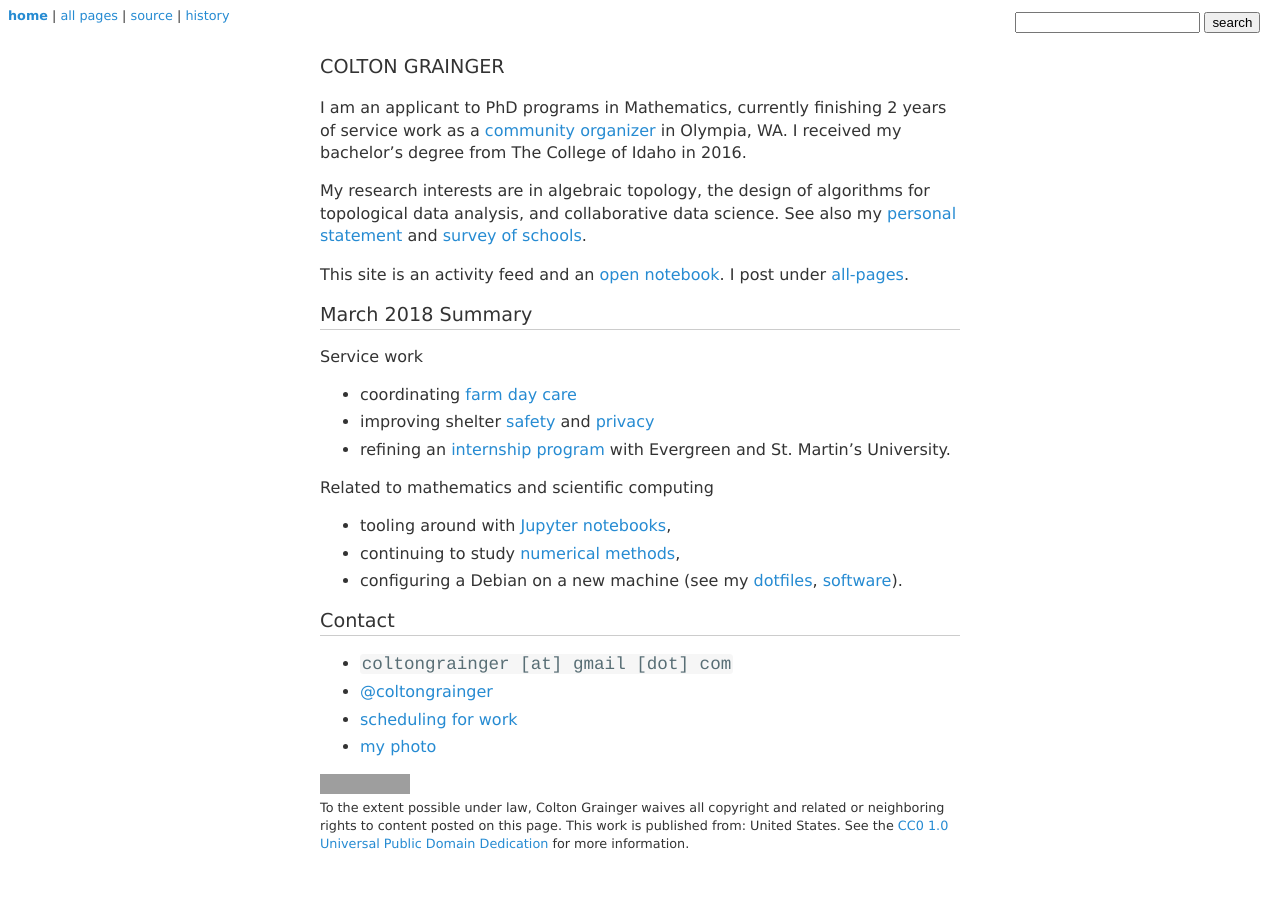
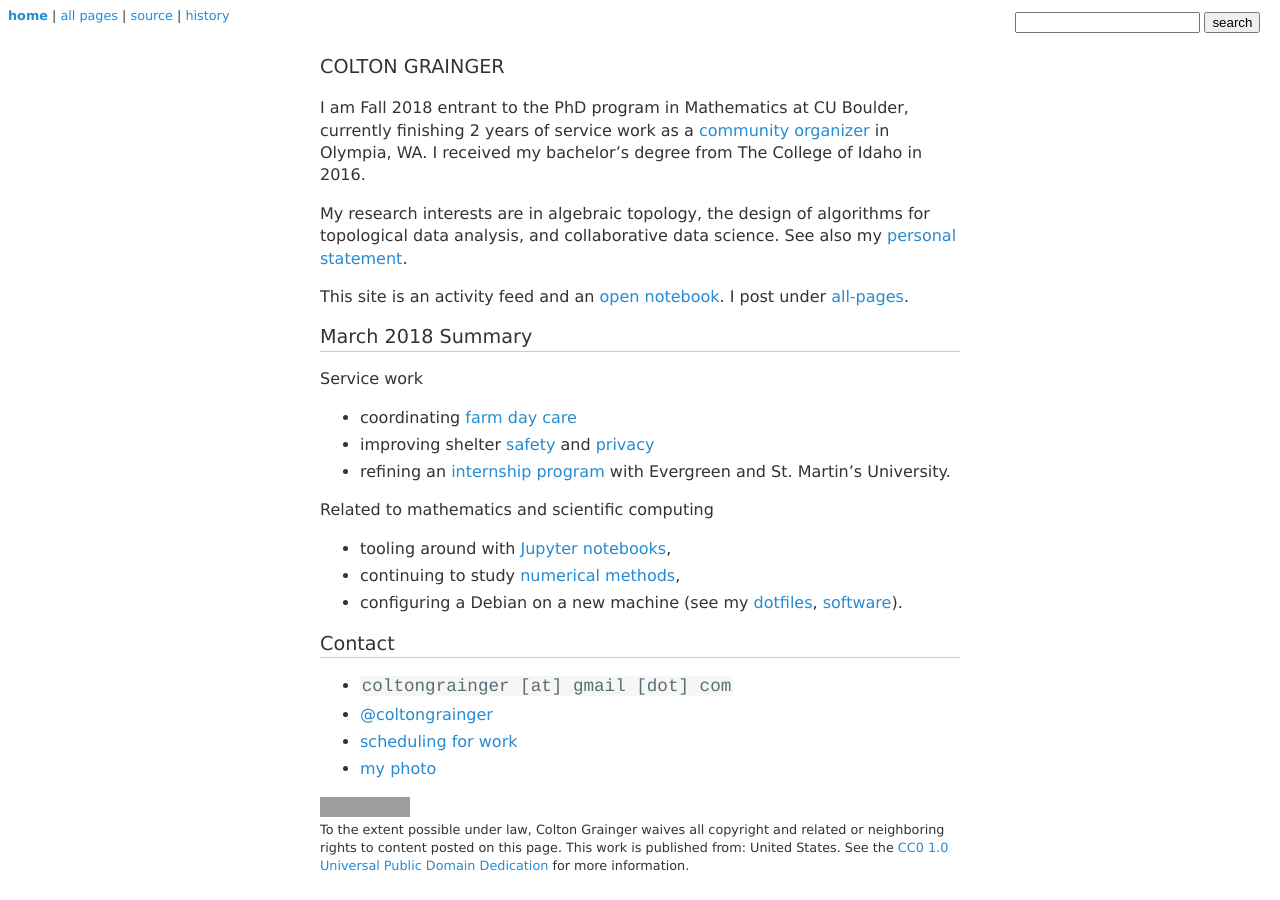
Before and after one commit to coltongrainger/blog, a Jekyll site: the page built from index.md, in a window 1280 px wide. Built offline with Jekyll 4.4.1, drawn with Linux system fonts in a browser that asks for light colours; our own code applies the rules of GitHub Pages for plain Markdown files; grey boxes are pictures that could not be loaded.

Commit message:
accepted to CU Boulder

```diff
--- a/index.md
+++ b/index.md
@@ -8,9 +8,9 @@ date: 2017-07-15
 
 # Colton Grainger
 
-I am an applicant to PhD programs in Mathematics, currently finishing 2 years of service work as a [community organizer](https://github.com/coltongrainger/work) in Olympia, WA. I received my bachelor's degree from The College of Idaho in 2016.
+I am Fall 2018 entrant to the PhD program in Mathematics at CU Boulder, currently finishing 2 years of service work as a [community organizer](https://github.com/coltongrainger/work) in Olympia, WA. I received my bachelor's degree from The College of Idaho in 2016.
 
-My research interests are in algebraic topology, the design of algorithms for topological data analysis, and collaborative data science. See also my [personal statement](/personal-statement) and [survey of schools](/grad-school).
+My research interests are in algebraic topology, the design of algorithms for topological data analysis, and collaborative data science. See also my [personal statement](/personal-statement).
 
 This site is an activity feed and an [open notebook](http://wcm1.web.rice.edu/open-notebook-history.html). I post under [all-pages](all-pages).
 
```
